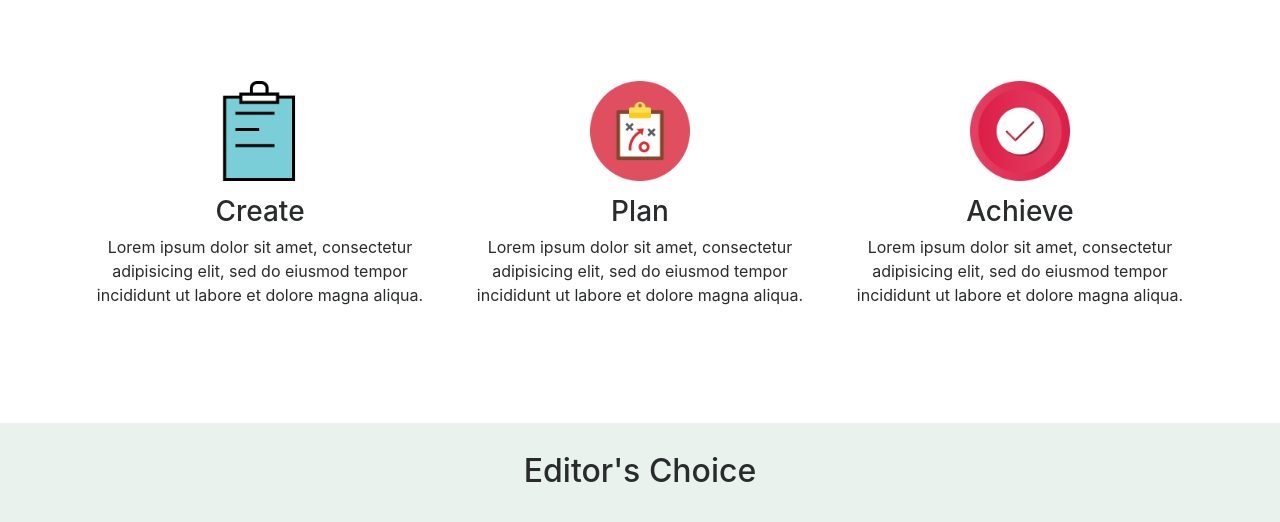
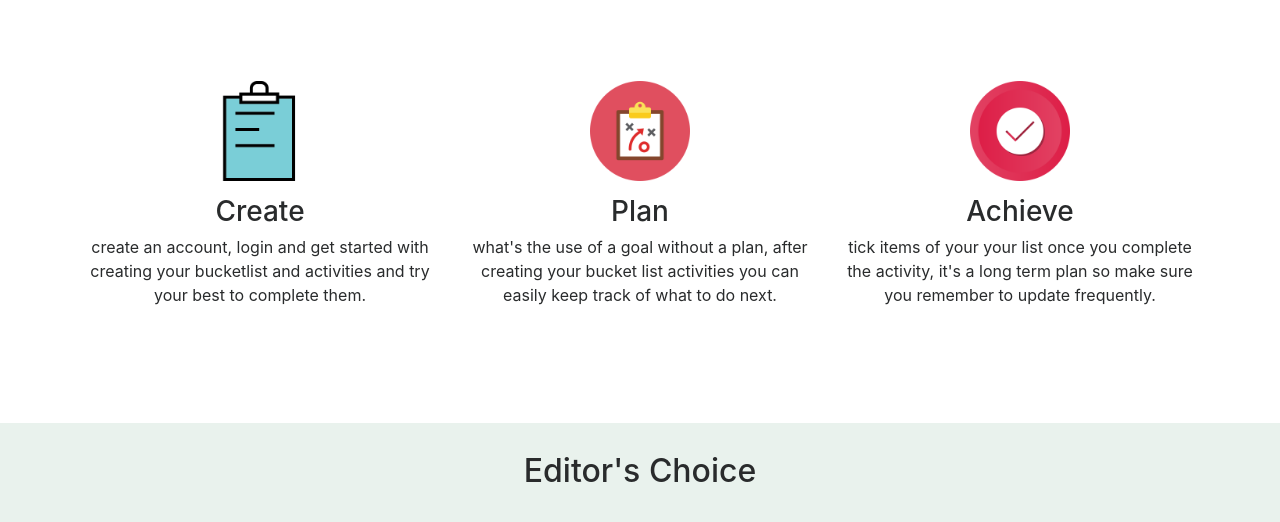
Before and after one commit to brayoh/bucket-list, a Flask app: page / in a window 1280 px wide. Shown: the part 819-1341 px from the top of the page. Run offline with Flask 2, Linux system fonts and the light colour scheme; some libraries are stand-ins or nearby versions.

Commit message:
Add descriptions to home page about section

```diff
--- a/app/templates/index.html
+++ b/app/templates/index.html
@@ -64,7 +64,7 @@
                         </div>
                         <div class="section-description">
                             <h3>Create</h3>
-                            <p>Lorem ipsum dolor sit amet, consectetur adipisicing elit, sed do eiusmod tempor incididunt ut labore et dolore magna aliqua.</p>
+                            <p>create an account, login and get started with creating your bucketlist and activities and try your best to complete them.</p>
                         </div>
                     </div>
                     <div class="col-4">
@@ -74,7 +74,7 @@
 
                         <div class="section-description">
                             <h3>Plan</h3>
-                            <p>Lorem ipsum dolor sit amet, consectetur adipisicing elit, sed do eiusmod tempor incididunt ut labore et dolore magna aliqua.</p>
+                            <p>what's the use of a goal without a plan, after creating your bucket list activities you can easily keep track of what to do next.</p>
                         </div>
                     </div>
                     <div class="col-4">
@@ -83,7 +83,7 @@
                         </div>
                         <div class="section-description">
                             <h3>Achieve</h3>
-                            <p>Lorem ipsum dolor sit amet, consectetur adipisicing elit, sed do eiusmod tempor incididunt ut labore et dolore magna aliqua.</p>
+                            <p>tick items of your your list once you complete the activity, it's a long term plan so make sure you remember to update frequently.</p>
                         </div>
                     </div>
                 </div>
```
